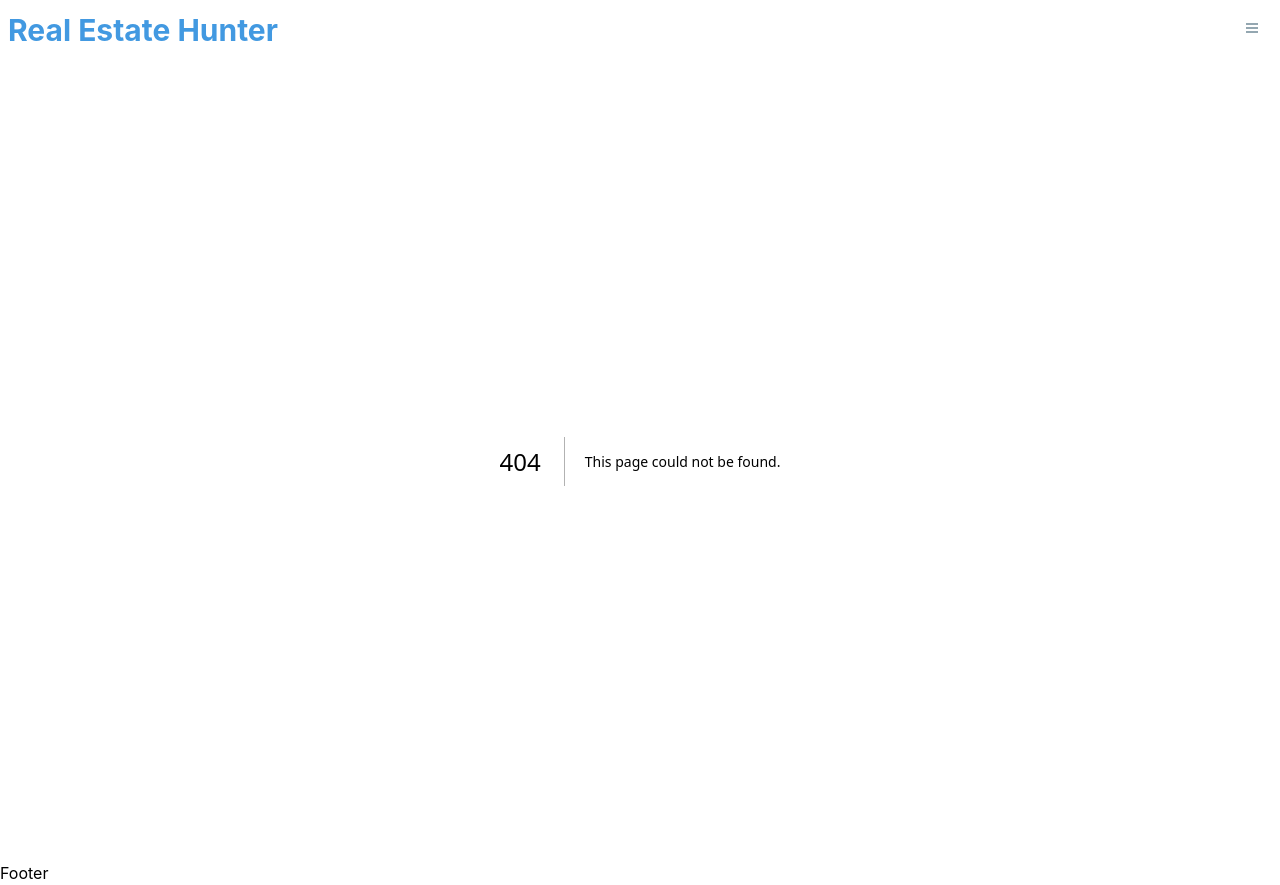
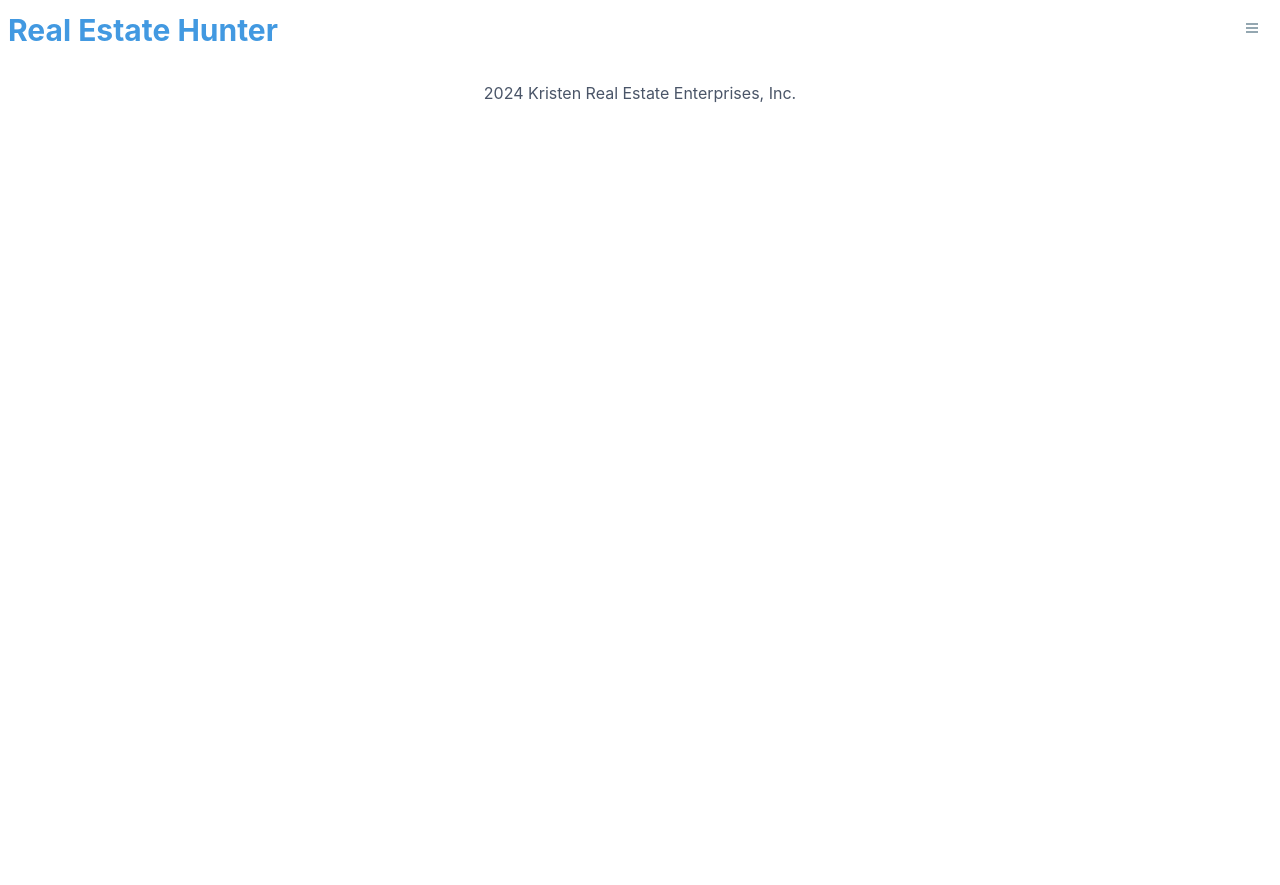
Before and after one commit to klwegner/real-estate-app-project, a Next.js app: page /search in a window 1280 px wide. Before the commit this address had no page. After the commit the page ends 800 px from the top, so only its background shows below. Built offline with nearby package versions, Linux system fonts and the light colour scheme.

Commit message:
skeleton of search page created

```diff
--- /dev/null
+++ b/components/Footer.jsx
@@ -0,0 +1,9 @@
+import { Box } from '@chakra-ui/react';
+
+const Footer =() => (
+    <Box textAlign="center" p="5" color="gray.600" borderTop="1" borderColor="gray.100">
+{new Date().getFullYear()} Kristen Real Estate Enterprises, Inc.
+    </Box>
+)
+
+export default Footer;
--- a/components/Layout.jsx
+++ b/components/Layout.jsx
@@ -1,6 +1,7 @@
 import Head from 'next/head';
 import { Box } from '@chakra-ui/react';
 import Navbar from './Navbar';
+import Footer from './Footer';
 
 const Layout = ({ children }) => (
     <>
@@ -15,7 +16,7 @@ const Layout = ({ children }) => (
                 {children}
             </main>
             <footer>
-                Footer
+                <Footer/>
             </footer>
         </Box>
     </>
--- /dev/null
+++ b/pages/search.js
@@ -0,0 +1,25 @@
+import { useState } from 'react';
+import { useRouter } from 'next/router';
+import Image from 'next/image';
+import { Flex, Box, Text, Icon } from '@chakra-ui/react';
+import { BsFilter } from 'react-icons/bs';
+
+const Search = () => {
+    const [searchFilters, setSearchFilters] = useState(false);
+    const router = useRouter();
+
+    return (
+        <Box>
+            <Flex
+            cursor="pointer"
+            bg="gray.100"
+            >
+
+
+            </Flex>
+        </Box>
+    )
+
+}
+
+export default Search;
```
